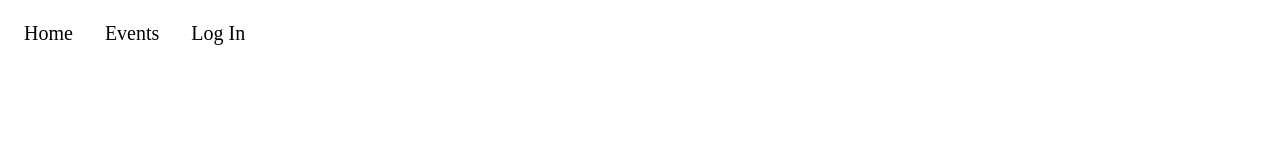
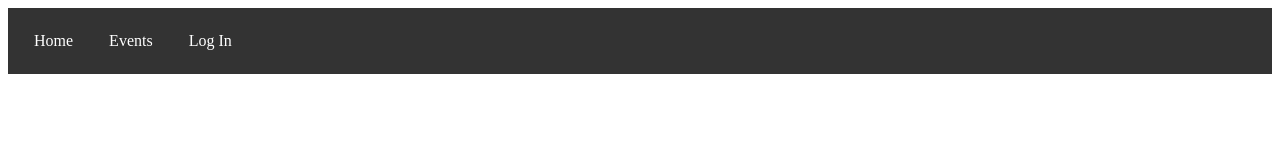
Before and after one commit to InfinityChicken/OptimeSource, a plain HTML site: page main/index.html in a window 1280 px wide. Drawn offline with Linux system fonts and the light colour scheme.

Commit message:
Update index.html

```diff
--- a/main/index.html
+++ b/main/index.html
@@ -1,10 +1,66 @@
 <!DOCTYPE HTML>
 
 <style>
-    ul {
+    .navbar {
+        overflow: hidden;
+        background-color: #333;
+        padding: 10px 10px;
+    }
+    .navbar a {
+        float: left;
+        font-size: 16px;
+        color: white;
+        text-align: center;
+        padding: 14px 16px;
+        text-decoration: none;
+    }
+    .dropdown {
+        float: left;
+        overflow: hidden;
+    }
+    .dropdown .dropbtn {
+        font-size: 16px;
+        border: none;
+        outline: none;
+        color: white;
+        padding: 14px 20px;
+        background-color: inherit;
+        font-family: inherit;
+        margin: 0;
+    }
+    .navbar a:hover, .dropdown:hover .dropbtn {
+        background-color: red;
+    }
+    .dropdown-content {
+        display: none;
+        position: absolute;
+        ackground-color: #f9f9f9;
+        min-width: 160px;
+        box-shadow: 0px 8px 16px 0px #000;
+        z-index: 1;
+    }
+    .dropdown-content a {
+        float: none;
+        color: black;
+        padding: 12px 16px;
+        text-decoration: none;
+        display: block;
+        text-align: left;
+    }
+
+    .dropdown-content a:hover {
+        background-color: #ddd;
+    }
+
+    .dropdown:hover .dropdown-content {
+        display: block;
+    }
+    /* ul {
         list-style-type: none;
         margin: 0;
         padding: 0px;
+        overflow: hidden;
+        background-color: #333;
     }
     li {
         float: left;
@@ -20,35 +76,25 @@
     li a:hover {
         background-color: #000;
         color: white;
-    }
-    .dropdown {
-        position: relative;
-        display: inline-block;
-    }
-    .dropdown-content {
-        display: none;
-        position: absolute;
-        background-color: #111;
-        min-width: 16px;
-        padding: 15px 20px;
-        z-index: 1;
-    }
-    .dropdown:hover .dropdown-content {
-        display: block;
-    }
+    } */
+
 </style>
 
 <body>
-    <ul>
-        <li><a href="index.html">Home</a></li>
-        <li><a href="events.html"><div class="dropdown"><span>
-            Events
+    <div class="navbar">
+        <a href="#home">Home</a>
+        <div class="dropdown">
+            <button class="dropbtn">
+                Events
+            </button>
             <div class="dropdown-content">
-                <p>Hiiii!</p>
+                <a href="optime.js">Group Events (Smart Scheduler)</a>
+                <a href="schedule.js">Schedule a Group Event</a>
+                <a href="personal_events.js">Schedule a Personal Event</a>
             </div>
-        </span></div></a></li>
-        <li><a href="login.html" id="logindisplay">Loading...</a></li>
-    </ul>
+        </div>
+        <a href="login" id="logindisplay"></a>
+    </div>
 </body>
 
 <script src="script.js"></script>
```
